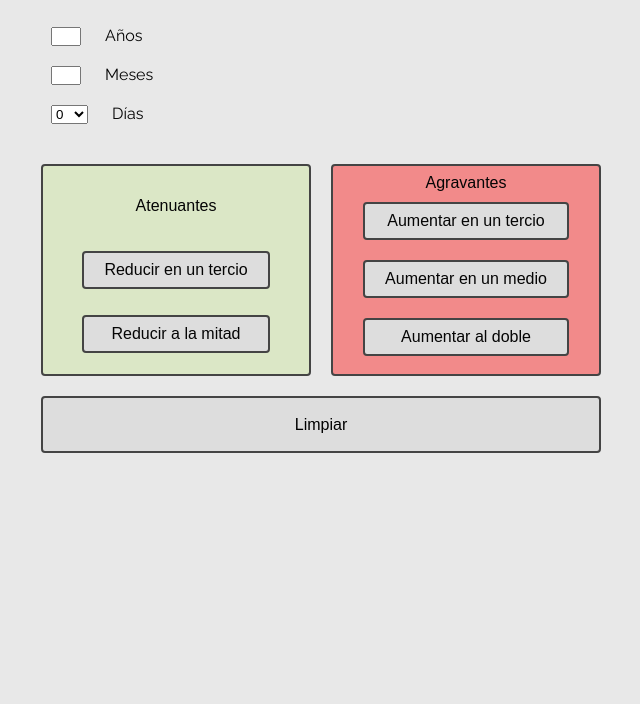
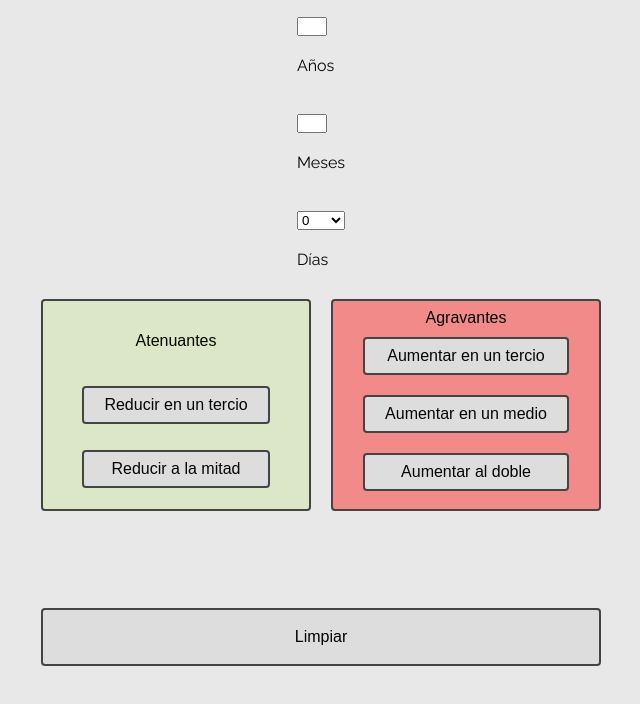
Before and after one commit to Nippur3319/proyecto_jd, a plain HTML site: page index.html in a window 1280 px wide. Shown: the part 60-764 px from the top of the page, without its empty margins (319-959 px from the left). Drawn offline with Linux system fonts and the light colour scheme.

Commit message:
segundo commit

```diff
--- a/style.css
+++ b/style.css
@@ -37,8 +37,9 @@ input[type=number] {
 }
 
 .container {
-    display: block;
-    padding: 10px;
+    display: grid;
+    align-items: center;
+    justify-content: center;
 
 
 }
@@ -111,6 +112,6 @@ input[type=number] {
 }
 
 .radio-toolbar button {
-    grid-row: 2;
+    grid-row: 3;
     grid-column: 1 / 3;
 }
```
